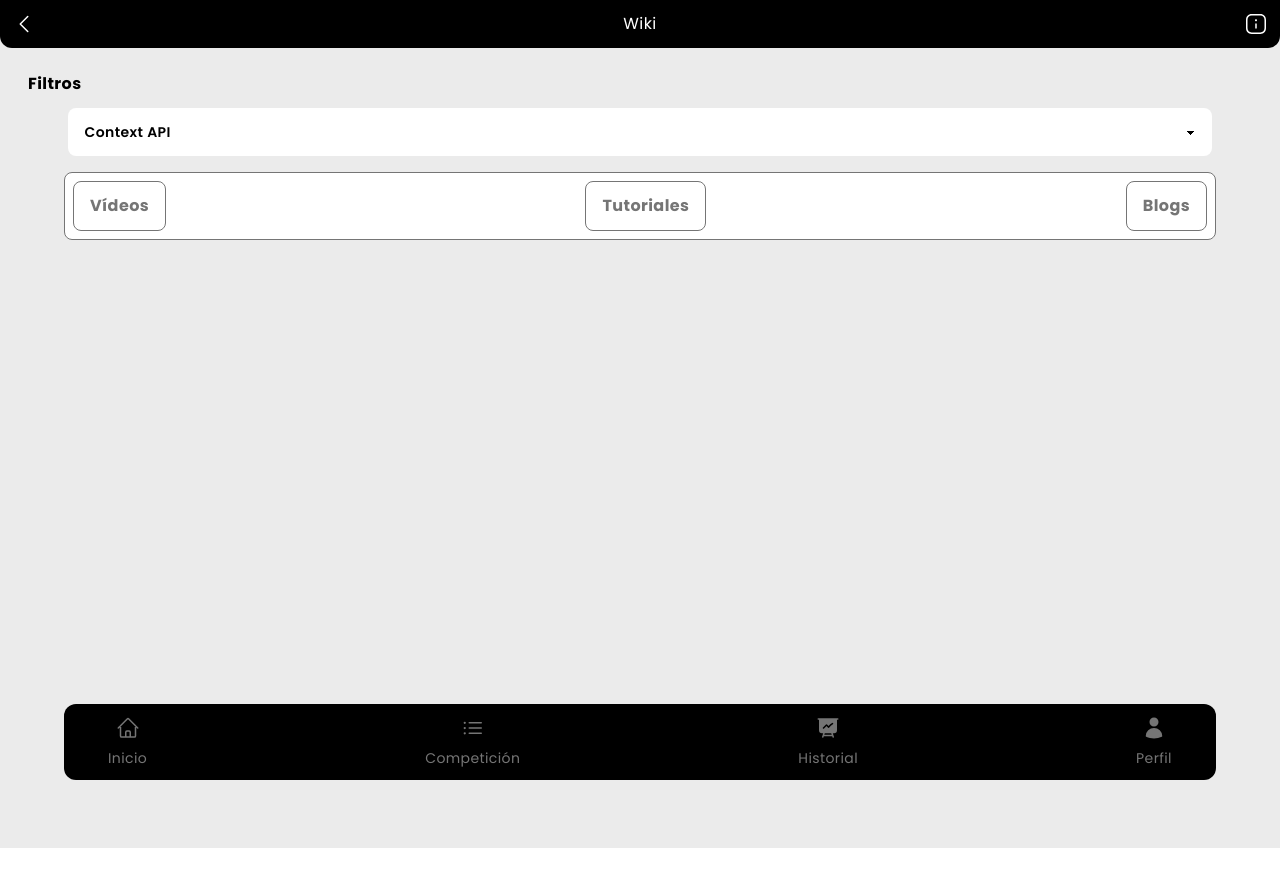
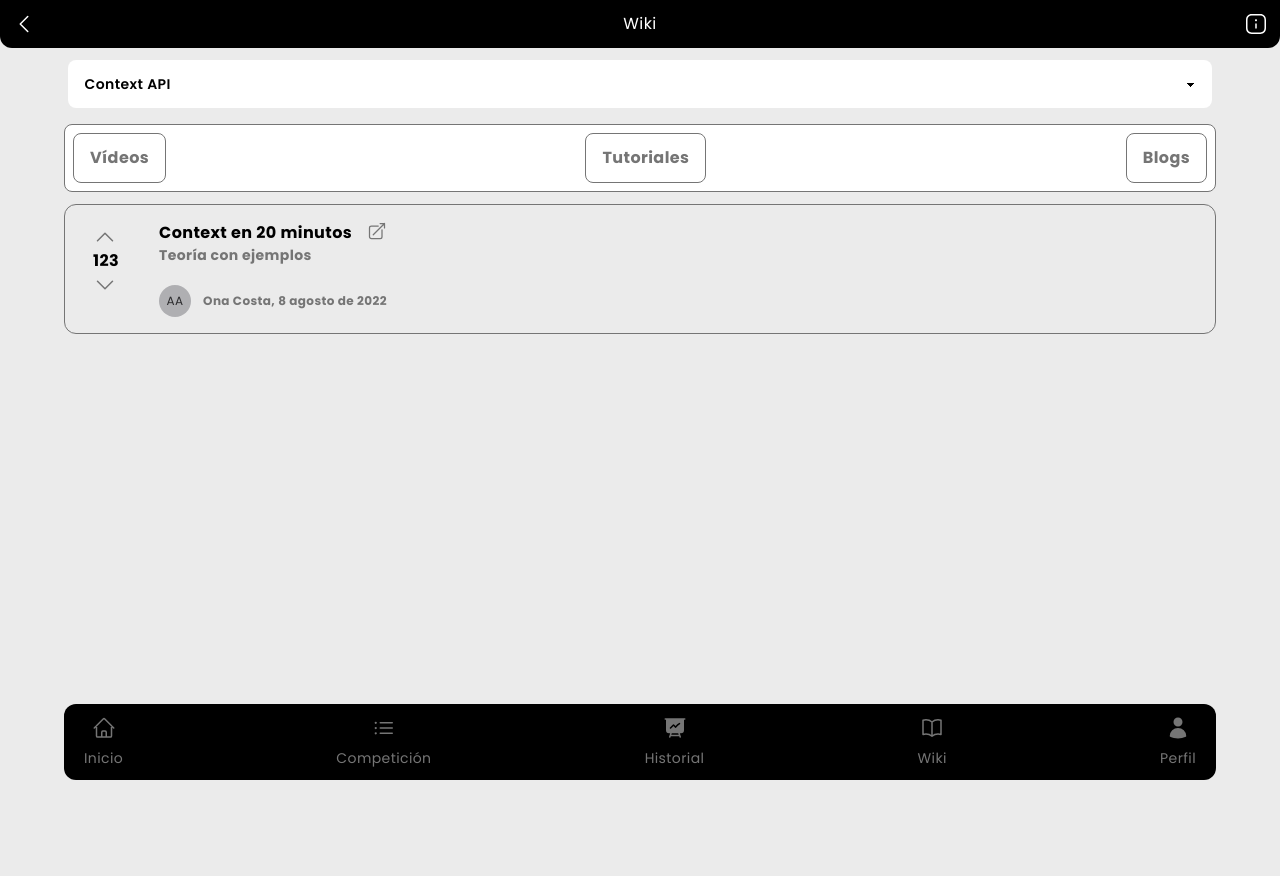
Before and after one commit to IT-Academy-BCN/ita-game, a React (Vite) app: page /wiki/resource in a window 1280 px wide. Before the commit the page ends 848 px from the top, so only its background shows below. Built offline with nearby package versions, Linux system fonts and the light colour scheme.

Commit message:
added comoent resourcecard

```diff
--- a/src/components/Navbar.jsx
+++ b/src/components/Navbar.jsx
@@ -1,7 +1,6 @@
-
-import React, { useEffect, useState } from "react";
-import { NavLink, useLocation } from "react-router-dom";
-import { IconArrow, IconInfo } from "./atoms";
+import React, { useEffect, useState } from "react"
+import { NavLink, useLocation } from "react-router-dom"
+import { IconArrow, IconInfo } from "./atoms"
 
 function Navbar({ children }) {
   const [showInfo, setShowInfo] = useState(true)
@@ -14,10 +13,8 @@ function Navbar({ children }) {
   }, [location])
 
   return (
-
-    <div className="flex w-full items-center justify-between rounded-b-xl bg-black p-3 text-center text-white">
+    <div className="fixed z-[1000] flex w-full items-center justify-between rounded-b-xl bg-black p-3 text-center text-white">
       <NavLink to={"/"}>
-
         <IconArrow />
       </NavLink>
       <div className="flex flex-grow justify-center">{children}</div>
--- /dev/null
+++ b/src/components/ResourcesCard.jsx
@@ -0,0 +1,80 @@
+import React from "react"
+
+const ResourcesCard = () => {
+  return (
+    <div className="flex flex-row border-[1px] border-secondary w-[90%] p-3 rounded-xl">
+      {/* CONTADOR DE PUNTOS */}
+      <div className="mx-4 mt-2">
+        {/* ICONO ARRIBA */}
+        <svg
+          xmlns="http://www.w3.org/2000/svg"
+          fill="none"
+          viewBox="0 0 24 24"
+          strokeWidth={1.5}
+          stroke="currentColor"
+          className="w-6 h-6 text-secondary hover:text-primary"
+        >
+          <path
+            strokeLinecap="round"
+            strokeLinejoin="round"
+            d="M4.5 15.75l7.5-7.5 7.5 7.5"
+          />
+        </svg>
+        <p className="font-bold">123</p>
+        {/* FLECHA ABAJO */}
+        <svg
+          xmlns="http://www.w3.org/2000/svg"
+          fill="none"
+          viewBox="0 0 24 24"
+          strokeWidth={1.5}
+          stroke="currentColor"
+          className="w-6 h-6 text-secondary hover:text-error"
+        >
+          <path
+            strokeLinecap="round"
+            strokeLinejoin="round"
+            d="M19.5 8.25l-7.5 7.5-7.5-7.5"
+          />
+        </svg>
+      </div>
+      <div className="p-1 ml-2">
+        <div className="flex justify-between ml-3">
+          <p className="font-bold">Context en 20 minutos</p>
+          <svg
+            xmlns="http://www.w3.org/2000/svg"
+            fill="none"
+            viewBox="0 0 24 24"
+            strokeWidth={1.5}
+            stroke="currentColor"
+            className="w-5 h-5 text-secondary "
+          >
+            <path
+              strokeLinecap="round"
+              strokeLinejoin="round"
+              d="M13.5 6H5.25A2.25 2.25 0 003 8.25v10.5A2.25 2.25 0 005.25 21h10.5A2.25 2.25 0 0018 18.75V10.5m-10.5 6L21 3m0 0h-5.25M21 3v5.25"
+            />
+          </svg>
+        </div>
+        <p className="font-bold text-sm text-secondary ml-3">
+          Teoría con ejemplos
+        </p>
+
+        <div className="flex flex-row items-center mt-5 ml-3">
+          {/* AVATAR */}
+          <div className="avatar placeholder">
+            <div className="bg-neutral-focus text-neutral-content rounded-full w-8">
+              <span className="text-xs">AA</span>
+            </div>
+          </div>
+          <div>
+            <p className="font-bold text-secondary text-xs ml-3">
+              Ona Costa, 8 agosto de 2022
+            </p>
+          </div>
+        </div>
+      </div>
+    </div>
+  )
+}
+
+export default ResourcesCard
--- a/src/components/index.js
+++ b/src/components/index.js
@@ -5,3 +5,4 @@ export { default as DisplayModeSmall } from "./DisplayModeSmall"
 export { default as DisplayMode } from "./DisplayMode"
 export { default as WeeklyResume } from "./WeeklyResume"
 export { default as UserCard } from "./UserCard"
+export { default as ResourcesCard } from "./ResourcesCard"
--- a/src/components/molecules/IconsGroup.jsx
+++ b/src/components/molecules/IconsGroup.jsx
@@ -1,11 +1,17 @@
 import React from "react"
 import { NavLink, useLocation } from "react-router-dom"
-import { IconHome, IconList, IconProfile, IconHistorial } from "../atoms"
+import {
+  IconHome,
+  IconList,
+  IconProfile,
+  IconHistorial,
+  IconWiki,
+} from "../atoms"
 
 const IconsGroup = () => {
   const location = useLocation()
   return (
-    <div className="flex justify-between mx-6">
+    <div className="flex justify-between">
       <NavLink
         to="/"
         className={`${location.pathname === "/" ? "text-primary" : ""}`}
@@ -29,6 +35,12 @@ const IconsGroup = () => {
         <IconHistorial>Historial</IconHistorial>
       </NavLink>
       <NavLink
+        to="/wiki"
+        className={`${location.pathname === "/wiki" ? "text-primary" : ""}`}
+      >
+        <IconWiki />
+      </NavLink>
+      <NavLink
         to="/profile"
         className={`${location.pathname === "/profile" ? "text-primary" : ""}`}
       >
--- a/src/pages/Home.jsx
+++ b/src/pages/Home.jsx
@@ -8,8 +8,9 @@ function Home() {
   const { user } = state
 
   return (
-    <div className="relative w-screen h-screen bg-base">
+    <>
       <Navbar>Resumen Semanal</Navbar>
+      <div className="w-screen h-screen bg-base pt-12">
         <div className="flex items-start p-6">
           <h1 className="font-bold text-3xl">Hola {user.name}!</h1>
         </div>
@@ -22,11 +23,12 @@ function Home() {
         <div className="flex items-start ml-6 mt-4">
           <p className="font-bold">Estado de la semana</p>
         </div>
-      <div className="flex justify-center items-center py-3">
+        <div className="flex justify-center items-center pt-3">
           <WeeklyResume />
         </div>
+      </div>
       <FooterMenu />
-    </div>
+    </>
   )
 }
 
--- a/src/pages/Resource.jsx
+++ b/src/pages/Resource.jsx
@@ -1,11 +1,11 @@
 import React from "react"
-import { Navbar, FooterMenu } from "../components"
+import { Navbar, FooterMenu, ResourcesCard } from "../components"
 
 const Resource = () => {
   return (
     <>
-      <Navbar>Wiki</Navbar>
       <div className="relative w-screen flex flex-col  h-screen bg-base">
+        <Navbar>Wiki</Navbar>
         <div className="flex flex-col items-start p-1">
           <label className="font-bold mt-5 mb-3 ml-6">Filtros</label>
           <select className="select w-[90%] self-center">
@@ -14,7 +14,7 @@ const Resource = () => {
             <option>useState</option>
           </select>
         </div>
-        <div className=" flex flex-col items-center h-screen">
+        <div className=" flex flex-col items-center">
           <div className="flex flex-row bg-white w-[90%] rounded-lg justify-between p-2 my-3 border-solid border-[1px] border-secondary">
             <button className="bg-transparent border-[1px] border-secondary text-secondary px-4 py-3  font-bold rounded-lg hover:bg-primary hover:border-primary hover:text-black">
               Vídeos
@@ -27,9 +27,11 @@ const Resource = () => {
             </button>
           </div>
         </div>
-        <div className="flex justify-center items-center py-3"></div>
-        <FooterMenu />
+        <div className="flex justify-center items-center ">
+          <ResourcesCard />
+        </div>
       </div>
+      <FooterMenu />
     </>
   )
 }
```
Also changed, not shown: src/pages/LeaderBoard.jsx (+7 -7 lines). Lines whose indentation alone changed are shown as unchanged.
